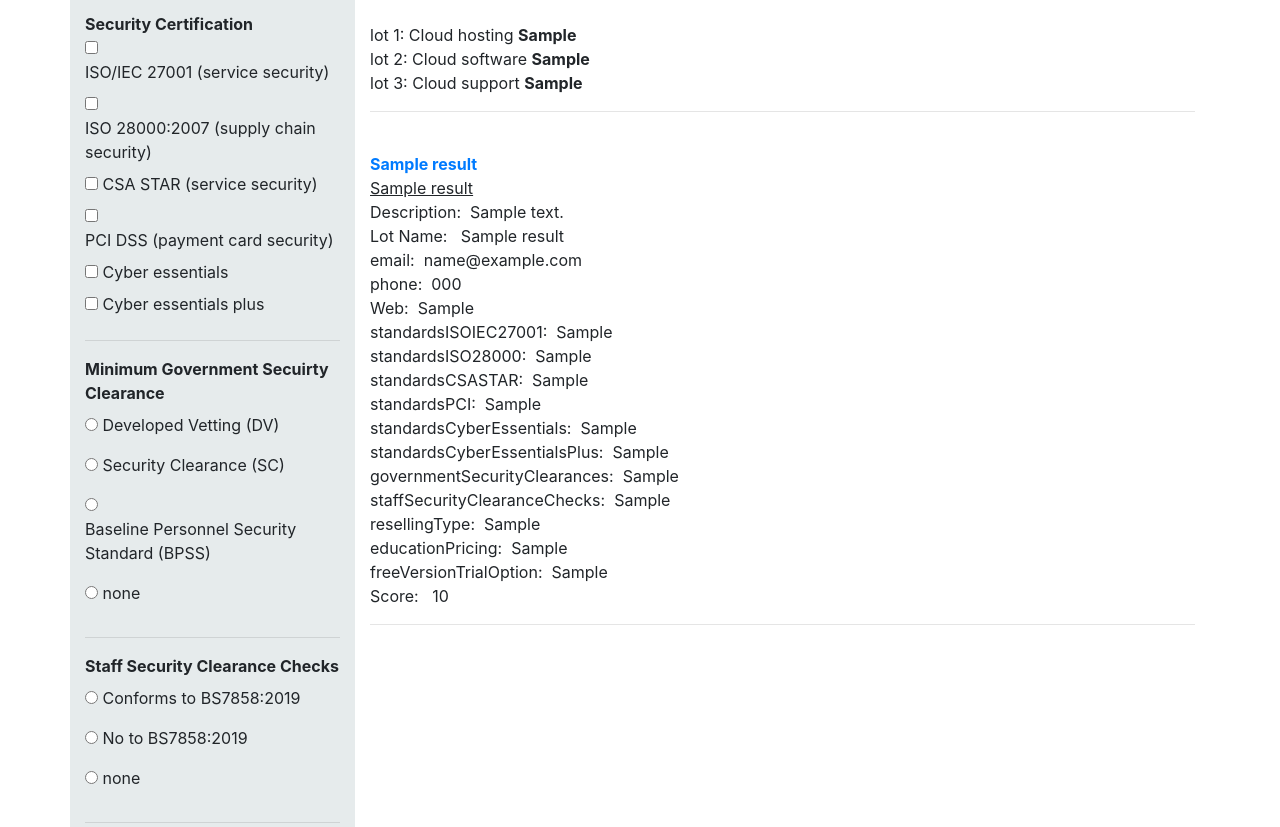
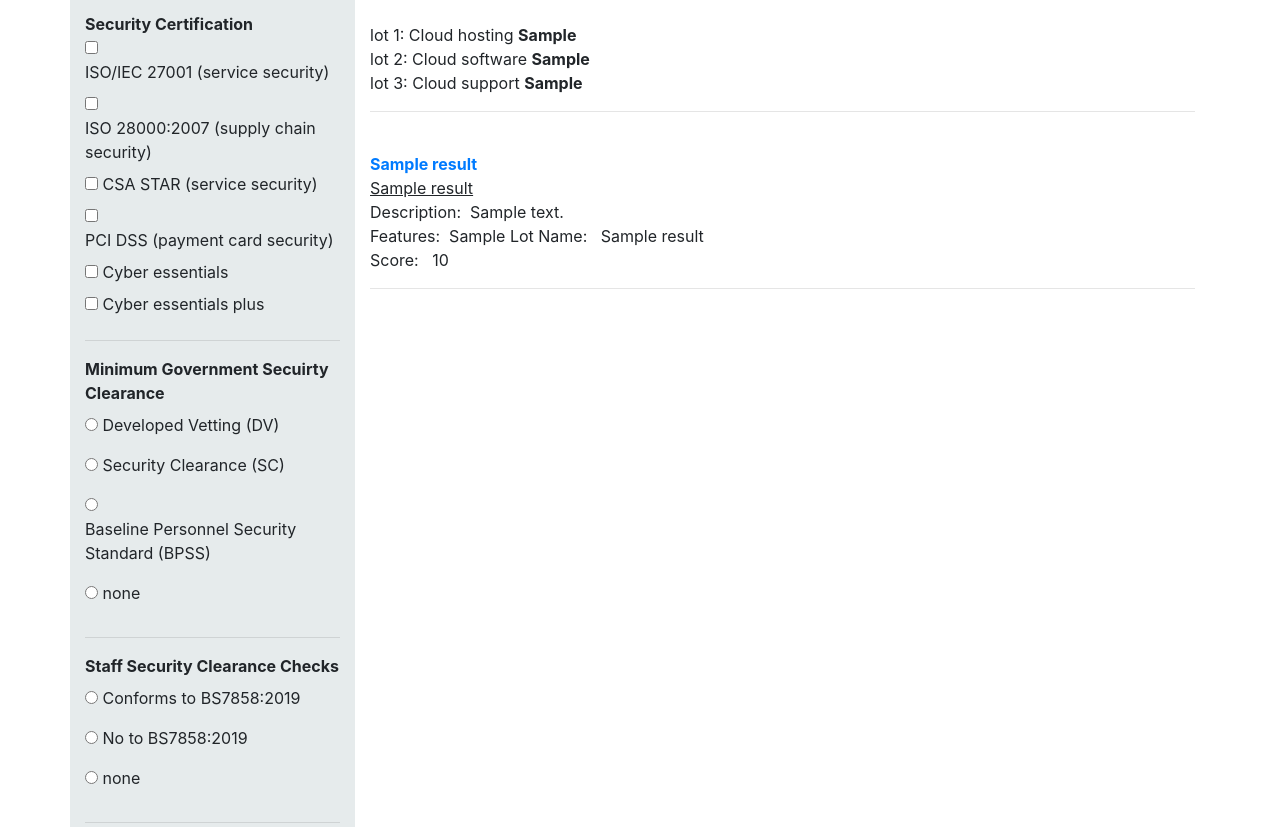
Before and after one commit to Crown-Commercial-Service/ccs-gcloud-recommender, a Flask app: template app/templates/index.html in a window 1280 px wide. Shown: the part 420-1247 px from the top of the page. Run offline with Flask 3, Linux system fonts and the light colour scheme; the template is opened without the code that fills it: values that come from a table or form of the project are taken from there, most other values are stand-ins (such as "Sample title", 1, 10 or a date in 2020); some libraries are stand-ins or nearby versions.

Commit message:
edited th html

```diff
--- a/app/templates/index.html
+++ b/app/templates/index.html
@@ -101,8 +101,9 @@
                     <strong><a href="https://www.applytosupply.digitalmarketplace.service.gov.uk/g-cloud/services/{{result['id']}}" target="_blank">{{ result['serviceName'] }}</a></strong><br>
                     <u>{{ result['supplierName'] }}</u><br>
                     Description: &nbsp;{{ result['serviceDescription'] }}<br>
+                    Features: &nbsp;{{result['serviceFeatures']}}
                     Lot Name: &nbsp; {{result['lotName']}}<br>
-                    email: &nbsp;{{result['emailOrTicketingSupport']}}<br>
+                    <!--email: &nbsp;{{result['emailOrTicketingSupport']}}<br>
                     phone: &nbsp;{{result['phoneSupport']}}<br>
                     Web: &nbsp;{{result['webChatSupport']}}<br>
                     standardsISOIEC27001: &nbsp;{{result['standardsISOIEC27001']}}<br>
@@ -115,7 +116,7 @@
                     staffSecurityClearanceChecks: &nbsp;{{result['staffSecurityClearanceChecks']}}<br>
                     resellingType: &nbsp;{{result['resellingType']}}<br>
                     educationPricing: &nbsp;{{result['educationPricing']}}<br>
-                    freeVersionTrialOption: &nbsp;{{result['freeVersionTrialOption']}}<br>
+                    freeVersionTrialOption: &nbsp;{{result['freeVersionTrialOption']}}<br>-->
                     Score: &nbsp; {{result['score']}}
                     <hr>
                 {%endfor%}
```
Also changed, not shown: 1 other file.
